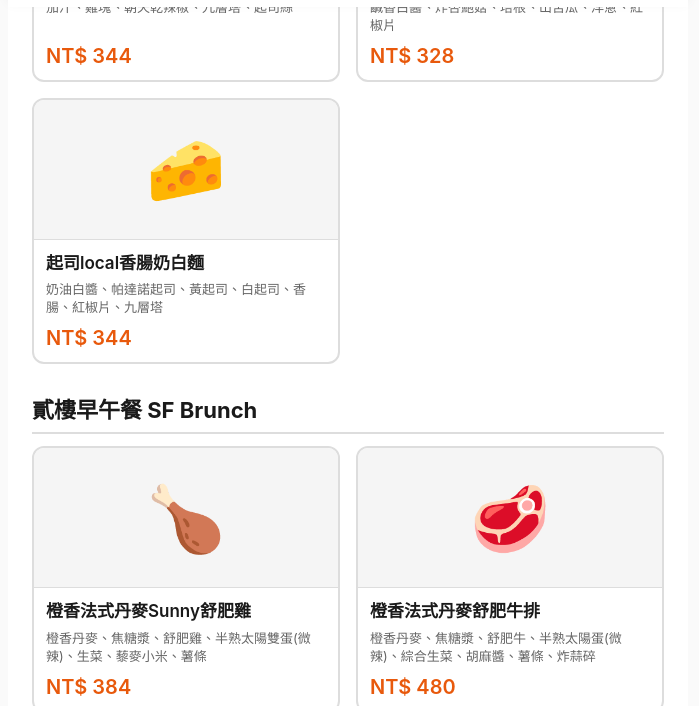
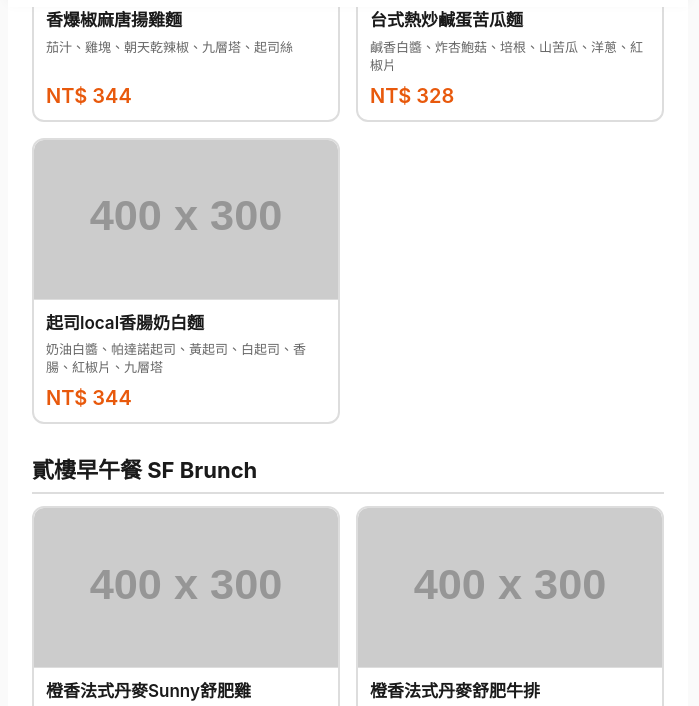
Before and after one commit to josephyen0606-boop/ordering, a plain HTML site: page index.html in a window 1280 px wide. Shown: the part 793-1499 px from the top of the page, without its empty margins (292-991 px from the left). Drawn offline with Linux system fonts and the light colour scheme; placeholder pictures from the web are drawn by us.

Commit message:
Update index.html

```diff
--- a/index.html
+++ b/index.html
@@ -53,7 +53,6 @@ body{font-family:var(--font-sans);background:#fafafa;-webkit-font-smoothing:anti
 .menu-sub{font-size:16px;color:var(--color-text-secondary);margin-top:4px}
 .order-count-badge{display:inline-flex;align-items:center;gap:6px;background:#EAF5EE;color:#3B6D11;border-radius:100px;padding:4px 14px;font-size:15px;font-weight:500;margin-left:10px}
 
-/* 分類標籤在有頂部導覽列的狀態下也要保持吸頂 */
 .category-tabs{display:flex;gap:10px;padding:10px 24px 16px;overflow-x:auto;scrollbar-width:none;position:sticky;top:80px;z-index:10;background:var(--color-background-primary);margin-top:-4px;border-bottom:1px solid var(--color-background-secondary)}
 .category-tabs::-webkit-scrollbar{display:none}
 .cat-btn{padding:10px 20px;border-radius:100px;border:2px solid var(--color-border-tertiary);background:var(--color-background-primary);font-size:16px;font-weight:500;cursor:pointer;white-space:nowrap;color:var(--color-text-primary);transition:all .2s}
@@ -64,17 +63,19 @@ body{font-family:var(--font-sans);background:#fafafa;-webkit-font-smoothing:anti
 .menu-card{background:var(--color-background-primary);border:2px solid var(--color-border-tertiary);border-radius:var(--border-radius-lg);overflow:hidden;cursor:pointer;transition:all .2s;position:relative;display:flex;flex-direction:column;padding:0}
 .menu-card:hover{border-color:#E8590C;transform:translateY(-2px)}
 .menu-card.selected{border-color:#E8590C;border-width:3px;}
-.menu-card-emoji{font-size:64px;display:flex;align-items:center;justify-content:center;height:140px;background:var(--color-background-secondary);width:100%;border-bottom:1px solid var(--color-border-tertiary)}
+
+/* 圖片容器 CSS 更新：移除 Emoji 屬性，改為固定高度裁切 */
+.menu-card-emoji{height:160px;width:100%;display:flex;align-items:center;justify-content:center;background:var(--color-background-secondary);border-bottom:1px solid var(--color-border-tertiary);overflow:hidden;padding:0;}
 .menu-card.selected .menu-card-emoji{background:#FFF3ED;}
+
 .menu-card-body{padding:12px;display:flex;flex-direction:column;flex:1}
 .menu-card-name{font-size:17px;font-weight:600;color:var(--color-text-primary);line-height:1.3}
 .menu-card-desc{font-size:13px;color:var(--color-text-secondary);margin-top:6px;line-height:1.4;display:-webkit-box;-webkit-line-clamp:2;-webkit-box-orient:vertical;overflow:hidden}
 .menu-card-price{font-size:20px;font-weight:600;color:#E8590C;margin-top:auto;padding-top:10px;display:flex;align-items:center;justify-content:space-between}
-.menu-card-check{position:absolute;top:10px;right:10px;width:32px;height:32px;border-radius:50%;background:#E8590C;color:white;display:none;align-items:center;justify-content:center;font-size:18px;box-shadow:0 2px 4px rgba(0,0,0,0.1)}
+.menu-card-check{position:absolute;top:10px;right:10px;width:32px;height:32px;border-radius:50%;background:#E8590C;color:white;display:none;align-items:center;justify-content:center;font-size:18px;box-shadow:0 2px 4px rgba(0,0,0,0.1);z-index:2;}
 .menu-card.selected .menu-card-check{display:flex}
 .cart-badge-sm{font-size:12px;color:#2D7D46;background:#EAF5EE;padding:2px 6px;border-radius:4px;}
 
-/* 底部釘選按鈕列 */
 .btn-row{display:flex;gap:12px;padding:16px 24px;position:sticky;bottom:0;background:var(--color-background-primary);border-top:1px solid var(--color-border-tertiary);box-shadow:0 -4px 12px rgba(0,0,0,0.05);z-index:100;margin-top:auto;}
 .big-btn{flex:1;padding:22px 12px;border-radius:var(--border-radius-lg);border:none;color:white;font-size:20px;font-weight:500;cursor:pointer;transition:all .2s;display:flex;align-items:center;justify-content:center;gap:8px;min-height:70px}
 .big-btn:disabled{background:var(--color-background-secondary);color:var(--color-text-secondary);cursor:not-allowed}
@@ -86,7 +87,9 @@ body{font-family:var(--font-sans);background:#fafafa;-webkit-font-smoothing:anti
 
 .customize-header{padding:20px 24px 16px}
 .customize-selected-card{margin:0 24px 20px;background:#FFF3ED;border:2px solid #F7C59F;border-radius:var(--border-radius-lg);padding:16px;display:flex;align-items:center;gap:14px}
-.customize-emoji{font-size:42px}
+
+/* 客製化小圖片 CSS 更新 */
+.customize-emoji{width:80px;height:80px;border-radius:8px;overflow:hidden;flex-shrink:0;background:var(--color-background-secondary);}
 .customize-item-name{font-size:20px;font-weight:500;color:var(--color-text-primary)}
 .customize-item-price{font-size:18px;color:#E8590C;font-weight:500;margin-top:4px}
 
@@ -121,7 +124,9 @@ body{font-family:var(--font-sans);background:#fafafa;-webkit-font-smoothing:anti
 .confirm-header{padding:20px 24px 16px}
 .confirm-card{margin:0 24px 12px;background:var(--color-background-primary);border:2px solid var(--color-border-tertiary);border-radius:var(--border-radius-lg);overflow:hidden}
 .confirm-item-row{display:flex;align-items:center;gap:14px;padding:16px}
-.confirm-item-emoji{font-size:36px;flex-shrink:0;background:var(--color-background-secondary);padding:10px;border-radius:8px;}
+
+/* 確認訂單頁面圖片 CSS 更新 */
+.confirm-item-emoji{width:70px;height:70px;border-radius:8px;overflow:hidden;flex-shrink:0;background:var(--color-background-secondary);padding:0;}
 .confirm-item-info{flex:1}
 .confirm-item-name{font-size:20px;font-weight:500;color:var(--color-text-primary)}
 .confirm-item-tags{display:flex;flex-direction:column;gap:6px;margin-top:10px}
@@ -256,23 +261,24 @@ body{font-family:var(--font-sans);background:#fafafa;-webkit-font-smoothing:anti
 </div>
 
 <script>
+// 這裡的 img 屬性已經全部換成了指定好的照片檔名！
 const menuItems=[
-  {id:1, name:'橙香法式丹麥Sunny舒肥雞', price:384, emoji:'🍗', categories:['popular', 'brunch'], flow:'brunch', desc:'橙香丹麥、焦糖漿、舒肥雞、半熟太陽雙蛋(微辣)、生菜、藜麥小米、薯條'},
-  {id:2, name:'曙光汁鮮蝦雞肉麵', price:344, emoji:'🍝', categories:['popular', 'main'], flow:'main', desc:'曙光奶油醬、雞肉、蝦子、炙燒蕃茄或炙燒紅椒、季節時蔬、起司絲'},
-  {id:3, name:'香爆椒麻唐揚雞麵', price:344, emoji:'🌶️', categories:['popular', 'main'], flow:'main', desc:'茄汁、雞塊、朝天乾辣椒、九層塔、起司絲'},
-  {id:4, name:'台式熱炒鹹蛋苦瓜麵', price:328, emoji:'🍳', categories:['popular', 'main'], flow:'main', desc:'鹹香白醬、炸杏鮑菇、培根、山苦瓜、洋蔥、紅椒片'},
-  {id:5, name:'起司local香腸奶白麵', price:344, emoji:'🧀', categories:['popular', 'main'], flow:'main', desc:'奶油白醬、帕達諾起司、黃起司、白起司、香腸、紅椒片、九層塔'},
-  {id:6, name:'橙香法式丹麥舒肥牛排', price:480, emoji:'🥩', categories:['brunch'], flow:'brunch', desc:'橙香丹麥、焦糖漿、舒肥牛、半熟太陽蛋(微辣)、綜合生菜、胡麻醬、薯條、炸蒜碎'},
-  {id:7, name:'台胃口水雞班尼蛋', price:320, emoji:'🥚', categories:['brunch'], flow:'brunch', desc:'歐式麵包、口水雞絲、奶油炒菇、水波蛋、起司醬、綜合生菜、巴薩米克醋膏、薯條'},
-  {id:8, name:'燻鮭魚奶油炒菇班尼蛋', price:384, emoji:'🐟', categories:['brunch'], flow:'brunch', desc:'歐式麵包、燻鮭魚、酸豆、奶油炒菇、水波蛋、起司醬、綜合生菜、巴薩米克醋膏、薯條'},
-  {id:9, name:'蕈菇奶起司歐姆蕾', price:304, emoji:'🍄', categories:['brunch'], flow:'brunch', desc:'橙香丹麥、奶油炒菇歐姆蕾、雙色起司、綜合生菜、巴薩米可醋醬、辣海地醃菜'},
-  {id:10, name:'巴薩米克蕈菇麵', price:328, emoji:'🍝', categories:['main'], flow:'main', desc:'特製雙醋、半熟太陽蛋、綜合菇、生菜、藜麥小米'},
-  {id:11, name:'經典青醬鮮蝦麵', price:344, emoji:'🦐', categories:['main'], flow:'main', desc:'(含堅果過敏) 奶油青醬、蝦子、季節時蔬、炸蒜片、起司絲'},
-  {id:12, name:'酒香蒜味蛤蜊墨魚麵', price:344, emoji:'🦑', categories:['main'], flow:'main', desc:'(孕婦不宜)酒、蛤蠣、蒜頭、九層塔、炸蒜片'},
-  {id:13, name:'松露蕈菇奶油麵', price:344, emoji:'🍄', categories:['main'], flow:'main', desc:'松露奶油白醬、綜合菇、巧克力、起司絲'},
-  {id:14, name:'月見苦瓜奶油飯', price:336, emoji:'🍛', categories:['main'], flow:'main', desc:'(孕婦不宜)鹹香白醬、山苦瓜、炸杏鮑菇、洋蔥、紅蔥頭、半熟太陽蛋、起司絲、紅椒片、薑黃飯'},
-  {id:15, name:'西班牙辣炒海陸飯', price:352, emoji:'🥘', categories:['main'], flow:'main', desc:'(孕婦不宜)魷魚、蝦子、蛤蜊、香腸、起司絲、薑黃飯'},
-  {id:16, name:'焗厚切豬排奶油飯', price:368, emoji:'🍛', categories:['main'], flow:'main', desc:'(孕婦不宜)曙光奶油醬、藍帶豬排、培根、季節時蔬、起司絲、薑黃飯'}
+  {id:1, name:'橙香法式丹麥Sunny舒肥雞', price:384, img:'images/01-sunny-chicken.jpg', categories:['popular', 'brunch'], flow:'brunch', desc:'橙香丹麥、焦糖漿、舒肥雞、半熟太陽雙蛋(微辣)、生菜、藜麥小米、薯條'},
+  {id:2, name:'曙光汁鮮蝦雞肉麵', price:344, img:'images/02-shrimp-chicken-pasta.jpg', categories:['popular', 'main'], flow:'main', desc:'曙光奶油醬、雞肉、蝦子、炙燒蕃茄或炙燒紅椒、季節時蔬、起司絲'},
+  {id:3, name:'香爆椒麻唐揚雞麵', price:344, img:'images/03-spicy-fried-chicken-pasta.jpg', categories:['popular', 'main'], flow:'main', desc:'茄汁、雞塊、朝天乾辣椒、九層塔、起司絲'},
+  {id:4, name:'台式熱炒鹹蛋苦瓜麵', price:328, img:'images/04-salted-egg-bitter-gourd-pasta.jpg', categories:['popular', 'main'], flow:'main', desc:'鹹香白醬、炸杏鮑菇、培根、山苦瓜、洋蔥、紅椒片'},
+  {id:5, name:'起司local香腸奶白麵', price:344, img:'images/05-cheese-sausage-pasta.jpg', categories:['popular', 'main'], flow:'main', desc:'奶油白醬、帕達諾起司、黃起司、白起司、香腸、紅椒片、九層塔'},
+  {id:6, name:'橙香法式丹麥舒肥牛排', price:480, img:'images/06-sunny-steak.jpg', categories:['brunch'], flow:'brunch', desc:'橙香丹麥、焦糖漿、舒肥牛、半熟太陽蛋(微辣)、綜合生菜、胡麻醬、薯條、炸蒜碎'},
+  {id:7, name:'台胃口水雞班尼蛋', price:320, img:'images/07-saliva-chicken-benedict.jpg', categories:['brunch'], flow:'brunch', desc:'歐式麵包、口水雞絲、奶油炒菇、水波蛋、起司醬、綜合生菜、巴薩米克醋膏、薯條'},
+  {id:8, name:'燻鮭魚奶油炒菇班尼蛋', price:384, img:'images/08-salmon-mushroom-benedict.jpg', categories:['brunch'], flow:'brunch', desc:'歐式麵包、燻鮭魚、酸豆、奶油炒菇、水波蛋、起司醬、綜合生菜、巴薩米克醋膏、薯條'},
+  {id:9, name:'蕈菇奶起司歐姆蕾', price:304, img:'images/09-mushroom-cheese-omelet.jpg', categories:['brunch'], flow:'brunch', desc:'橙香丹麥、奶油炒菇歐姆蕾、雙色起司、綜合生菜、巴薩米可醋醬、辣海地醃菜'},
+  {id:10, name:'巴薩米克蕈菇麵', price:328, img:'images/10-balsamic-mushroom-pasta.jpg', categories:['main'], flow:'main', desc:'特製雙醋、半熟太陽蛋、綜合菇、生菜、藜麥小米'},
+  {id:11, name:'經典青醬鮮蝦麵', price:344, img:'images/11-pesto-shrimp-pasta.jpg', categories:['main'], flow:'main', desc:'(含堅果過敏) 奶油青醬、蝦子、季節時蔬、炸蒜片、起司絲'},
+  {id:12, name:'酒香蒜味蛤蜊墨魚麵', price:344, img:'images/12-garlic-clam-squid-ink-pasta.jpg', categories:['main'], flow:'main', desc:'(孕婦不宜)酒、蛤蠣、蒜頭、九層塔、炸蒜片'},
+  {id:13, name:'松露蕈菇奶油麵', price:344, img:'images/13-truffle-mushroom-pasta.jpg', categories:['main'], flow:'main', desc:'松露奶油白醬、綜合菇、巧克力、起司絲'},
+  {id:14, name:'月見苦瓜奶油飯', price:336, img:'images/14-moon-bitter-gourd-rice.jpg', categories:['main'], flow:'main', desc:'(孕婦不宜)鹹香白醬、山苦瓜、炸杏鮑菇、洋蔥、紅蔥頭、半熟太陽蛋、起司絲、紅椒片、薑黃飯'},
+  {id:15, name:'西班牙辣炒海陸飯', price:352, img:'images/15-spicy-seafood-rice.jpg', categories:['main'], flow:'main', desc:'(孕婦不宜)魷魚、蝦子、蛤蜊、香腸、起司絲、薑黃飯'},
+  {id:16, name:'焗厚切豬排奶油飯', price:368, img:'images/16-baked-pork-chop-rice.jpg', categories:['main'], flow:'main', desc:'(孕婦不宜)曙光奶油醬、藍帶豬排、培根、季節時蔬、起司絲、薑黃飯'}
 ];
 
 const removeOpts=[
@@ -363,8 +369,11 @@ function renderMenu(){
     return items.map(item=>{
       const inCart=cart.some(c=>c.itemId===item.id);
       const isCurrent=currentItem&&currentItem.id===item.id;
+      // 在這裡載入了你的圖片！
       return `<div class="menu-card ${isCurrent?'selected':''}" data-id="${item.id}" onclick="selectItem(${item.id})">
-        <div class="menu-card-emoji">${item.emoji}</div>
+        <div class="menu-card-emoji">
+          <img src="${item.img}" alt="${item.name}" onerror="this.src='https://placehold.co/400x300/EAF5EE/2D7D46?text=Image+Missing'" style="width:100%; height:100%; object-fit:cover;">
+        </div>
         <div class="menu-card-body">
           <div class="menu-card-name">${item.name}</div>
           <div class="menu-card-desc" title="${item.desc}">${item.desc}</div>
@@ -469,7 +478,9 @@ function toggleExtra(id){
 function renderStep2(){
   let html = `
     <div class="customize-selected-card">
-      <div class="customize-emoji">${currentItem.emoji}</div>
+      <div class="customize-emoji">
+        <img src="${currentItem.img}" alt="${currentItem.name}" onerror="this.src='https://placehold.co/100x100/EAF5EE/2D7D46?text=Image+Missing'" style="width:100%; height:100%; object-fit:cover;">
+      </div>
       <div>
         <div class="customize-item-name">${currentItem.name}</div>
         <div class="customize-item-price">NT$ ${currentItem.price}</div>
@@ -477,7 +488,6 @@ function renderStep2(){
     </div>
   `;
 
-  // === 必選項目置頂 ===
   if(currentItem.flow === 'brunch') {
     html += `<div id="title-req-d1" class="section-title">搭配兩杯 - 先選第一杯 <span class="req-badge">必選 1 項</span></div>`;
     html += `<div class="options-list">` + drink1Opts.map(o=>`
@@ -506,8 +516,6 @@ function renderStep2(){
         <div class="option-check">${selectedSoup===o.id?'<i class="ti ti-check" aria-hidden="true"></i>':''}</div>
       </div>`).join('') + `</div><div style="height:20px"></div>`;
   }
-
-  // === 以下為可選項目 ===
 
   if (currentItem.flow === 'main') {
     html += `<div class="section-title">主餐加量 <span class="opt-badge" style="background:var(--color-background-secondary);color:var(--color-text-secondary);border:1px solid var(--color-border-tertiary)">可選 1 項</span></div>`;
@@ -565,11 +573,12 @@ function renderStep2(){
   document.getElementById('customize-body').innerHTML = html;
 }
 
-// 捲動並提示漏選的區塊
 function scrollToError(id) {
     const el = document.getElementById(id);
     if (el) {
-        el.scrollIntoView({behavior: 'smooth', block: 'center'});
+        // 特別扣除頂部固定列的高度 (大約 150px)
+        const y = el.getBoundingClientRect().top + window.scrollY - 150;
+        window.scrollTo({top: y, behavior: 'smooth'});
         const badge = el.querySelector('.req-badge');
         if(badge) {
             badge.style.transition = 'transform 0.2s';
@@ -582,7 +591,6 @@ function scrollToError(id) {
 }
 
 function saveAndNext(){
-  // 防呆檢查：如果有漏選的必選項目，自動往上捲動並跳出
   if (document.getElementById('step-2').classList.contains('active')) {
     if (currentItem.flow === 'brunch') {
       if (!selectedDrink1) { scrollToError('title-req-d1'); return; }
@@ -675,7 +683,9 @@ function renderStep3(){
 
     html+=`<div class="confirm-card">
       <div class="confirm-item-row">
-        <div class="confirm-item-emoji">${entry.item.emoji}</div>
+        <div class="confirm-item-emoji">
+          <img src="${entry.item.img}" alt="${entry.item.name}" onerror="this.src='https://placehold.co/100x100/EAF5EE/2D7D46?text=Image+Missing'" style="width:100%; height:100%; object-fit:cover;">
+        </div>
         <div class="confirm-item-info">
           <div class="confirm-item-name">第${idx+1}道：${entry.item.name}</div>
           <div class="confirm-item-tags">
```
